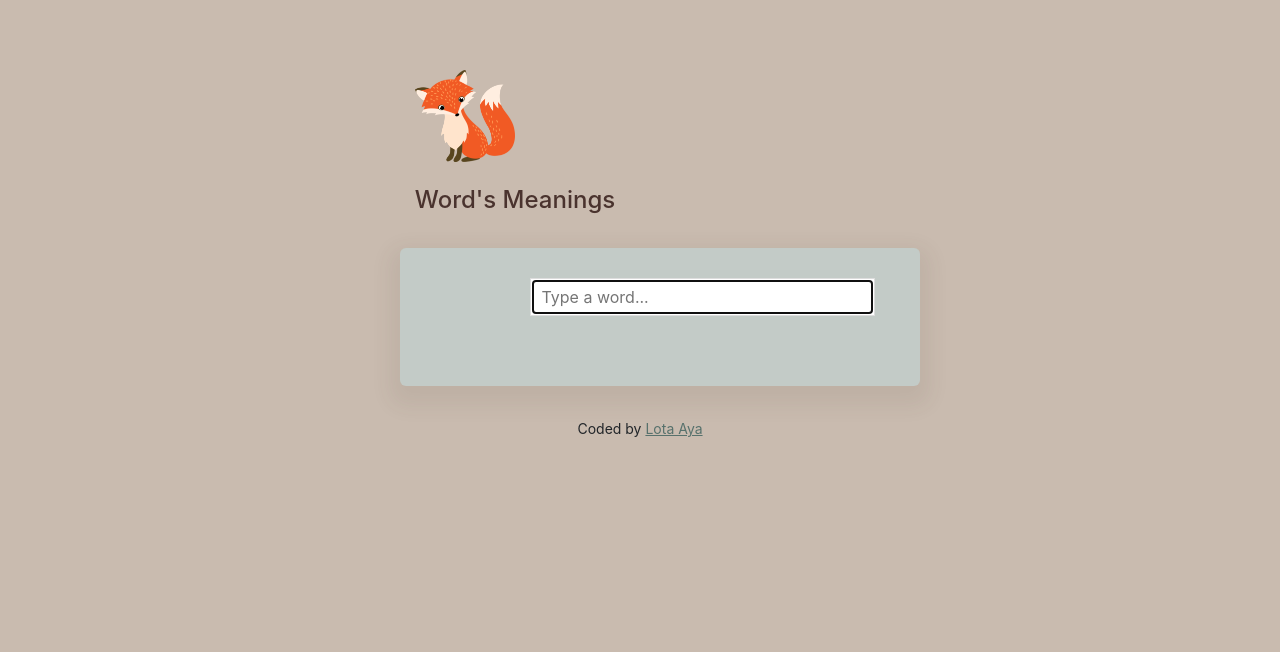
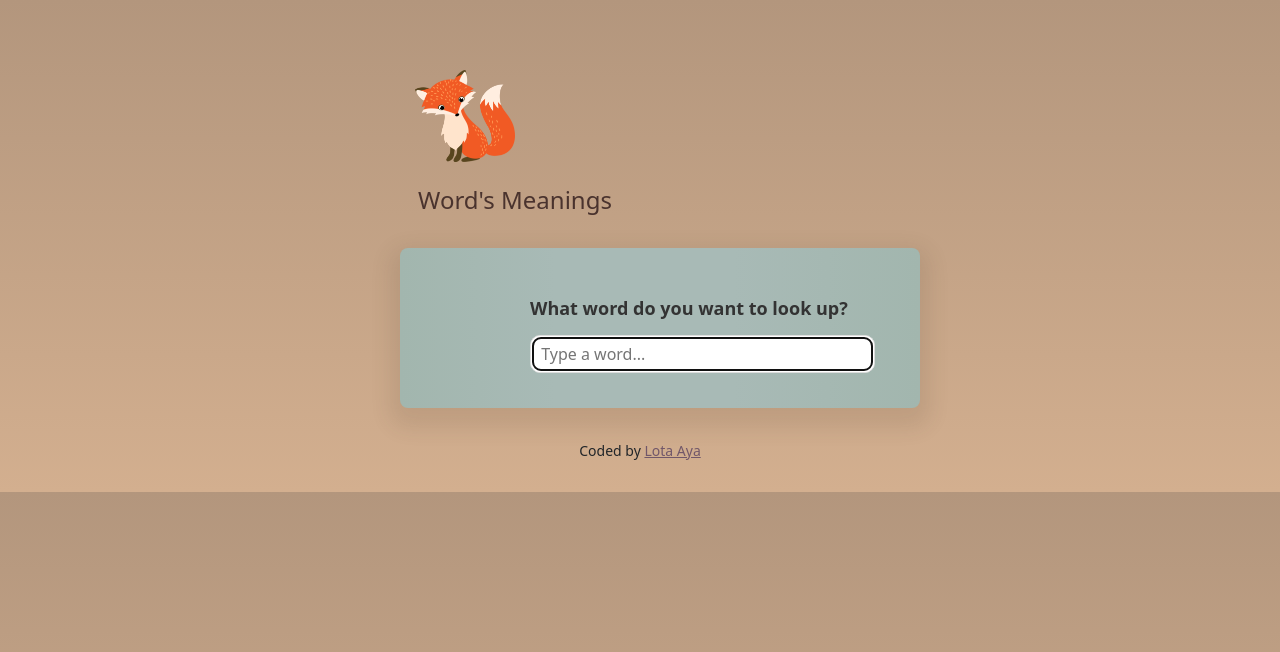
Before and after one commit to CarlotaBant/dicco-project, a React (Create React App) app: page / in a window 1280 px wide. Shown: the top 652 px of the page. Built offline with nearby package versions, Linux system fonts and the light colour scheme; no server answers.

Commit message:
Styling of the App

```diff
--- a/src/App.css
+++ b/src/App.css
@@ -1,13 +1,14 @@
 body {
   background: rgb(201, 187, 175);
+  background-image: linear-gradient(to top, #d3af8f 0%, #b3967d 100%);
 }
 
 .App a {
-  color: rgb(87, 113, 108);
+  color: rgb(113, 87, 105);
 }
 
 .App a:hover {
-  color: rgb(113, 87, 105);
+  color: rgb(96, 82, 67);
 }
 
 .App-header {
@@ -23,7 +24,7 @@ body {
   margin: 0 auto;
 }
 
-.App h4 {
+.App .title {
   margin-left: 100px;
 }
 
@@ -42,19 +43,30 @@ body {
 }
 
 .Dictionary form {
+  border-radius: 10px;
   display: block;
   margin: 0 auto;
   text-align: center;
   padding-left: 100px;
   padding-right: 15px;
-  padding-bottom: 40px;
+  padding-bottom: 5px;
 }
 
 .Dictionary input {
+  border: 1px solid #ddd;
+  border-radius: 10px;
+  color: #333;
+  padding: 6px 6px;
   width: 100%;
-  padding: 6px 6px;
+}
+
+.Dictionary .question {
   color: #333;
-  border: 1px solid #ddd;
+  font-size: 18px;
+  font-weight: bold;
+  margin-left: 100px;
+  margin-bottom: 15px;
+  margin-top: 20px;
 }
 
 .Dictionary p {
@@ -63,15 +75,73 @@ body {
 
 .Dictionary section {
   background: rgb(195, 203, 199);
+  background-image: linear-gradient(
+    to right,
+    #a2b6ae 0%,
+    #a8bab6 30%,
+    #a8bab6 64%,
+    #a2b6ae 100%
+  );
   padding: 30px;
   margin: 20px;
   margin-left: 60px;
-  border-radius: 6px;
-  box-shadow: 0px 10px 20px 10px rgba(80, 63, 47, 0.08);
+  border-radius: 8px;
+  box-shadow: 0px 10px 20px 10px rgba(80, 63, 47, 0.112);
+}
+
+.Meaning .definition {
+  color: rgb(89, 73, 83);
+  font-size: 1.2;
+  font-weight: bold;
+}
+
+.Meaning .example {
+  color: #6c6464;
+  font-size: 15px;
+  font-style: italic;
+  margin-top: 8px;
+}
+
+.Phonetic {
+  margin: 15px 0;
+}
+
+.Phonetic a {
+  border: 1px solid #ddd;
+  border-radius: 20px;
+  font-weight: bold;
+  margin-bottom: 20px;
+  margin-right: 10px;
+  padding: 8px 15px;
+  text-decoration: none;
+  transition: all 150ms ease-in-out;
+}
+
+.Phonetic a:hover {
+  background-color: rgb(156, 157, 135);
+  border: 1px solid #ddd;
 }
 
 .Results h2 {
   font-size: 30px;
   font-weight: bold;
   line-height: 1.5;
+  margin-bottom: 25px;
 }
+
+.Phonetic .text {
+  opacity: 0.5;
+  font-weight: bold;
+}
+
+.Synonyms {
+  margin: 15px 0 0;
+  padding: 0;
+}
+
+.Synonyms li {
+  font-size: 13px;
+  display: inline-block;
+  padding-right: 10px;
+  line-height: 1;
+}
--- a/src/App.js
+++ b/src/App.js
@@ -10,10 +10,10 @@ export default function App() {
         <img src={logo} className="App-logo
         img-fluid" alt="logo" />
         <br />
-        <h4><center>Word's Meanings</center></h4>
+        <h4 className="title"><center>Word's Meanings</center></h4>
       </header>
       <main>
-        <Dictionary defaultKeyword="Fox" />
+        <Dictionary defaultKeyword="foxy" />
       </main>
       <footer className="App-footer"><small>Coded by <a href="https://github.com/CarlotaBant">Lota Aya</a></small></footer>
       </div>
--- a/src/Dictionary.js
+++ b/src/Dictionary.js
@@ -37,6 +37,7 @@ if(loaded) {
   return (
   <div className="Dictionary">
      <section>
+        <h6 className="question">What word do you want to look up?</h6>
      <form onSubmit={handleSubmit}>
         <input type="search" onChange={handleKeywordChange} placeholder=" Type a word..." autofocus="on"/>
         </form>
--- a/src/Meaning.js
+++ b/src/Meaning.js
@@ -1,23 +1,27 @@
 import React from "react";
 import Synonyms from "./Synonyms.js"
+import './App.css';
 
 
 export default function Meaning(props) {
     return (
        <div className="Meaning">
-         <h4>{props.meaning.partOfSpeech}</h4>
+         <h6>{props.meaning.partOfSpeech}.</h6>
          {props.meaning.definitions.map(function (definition, index)
          {
          return (
              <div key={index}>
-             <p>
+
+             <div className="definition">
              {definition.definition}
-             <br />
-             <strong>Example:</strong> <em> - {definition.example}</em>
+             </div>
+             <div className="example">
+             <em>{definition.example}</em>
+             </div>
              <div>
              <Synonyms synonyms={definition.synonyms} />
              </div>
-             </p>
+
            </div>
           );
        })}
--- a/src/Phonetic.js
+++ b/src/Phonetic.js
@@ -7,8 +7,7 @@ export default function Phonetic(props) {
             <a href={props.phonetic.audio} target="_blank" rel="noreferrer">
                 Listen
             </a>
-            <br />
-            {props.phonetic.text}
+            <span className="text">{props.phonetic.text}</span>
         </div>
     );
 }
--- a/src/Synonyms.js
+++ b/src/Synonyms.js
@@ -1,4 +1,5 @@
 import React from "react";
+import "./App.css";
 
 export default function Synonyms(props) {
    if (props.synonyms) {
--- a/src/index.js
+++ b/src/index.js
@@ -1,6 +1,6 @@
 import React from 'react';
 import ReactDOM from 'react-dom';
-import './index.css';
+import './App.css';
 import App from './App';
 import reportWebVitals from './reportWebVitals';
 
```
